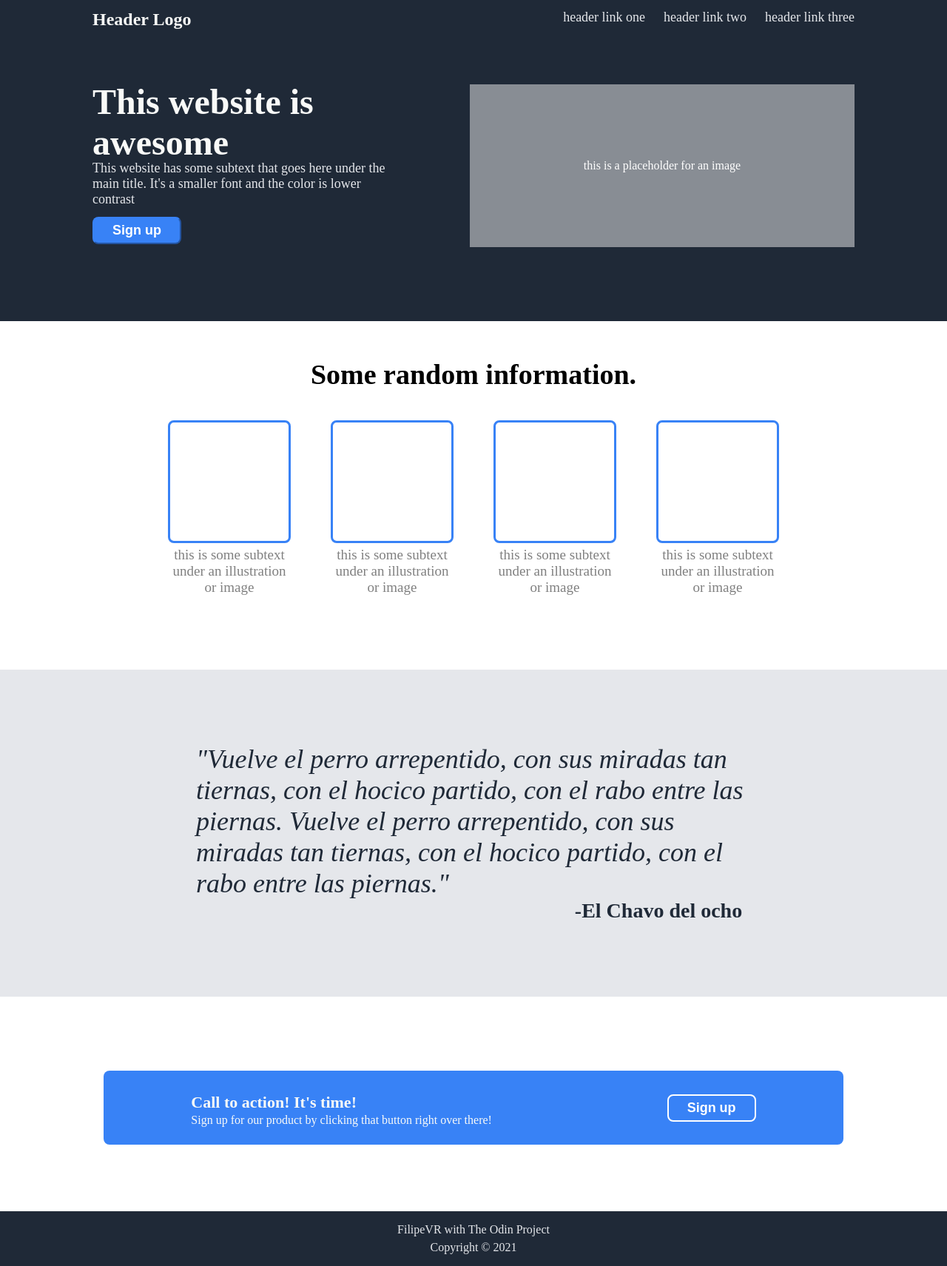
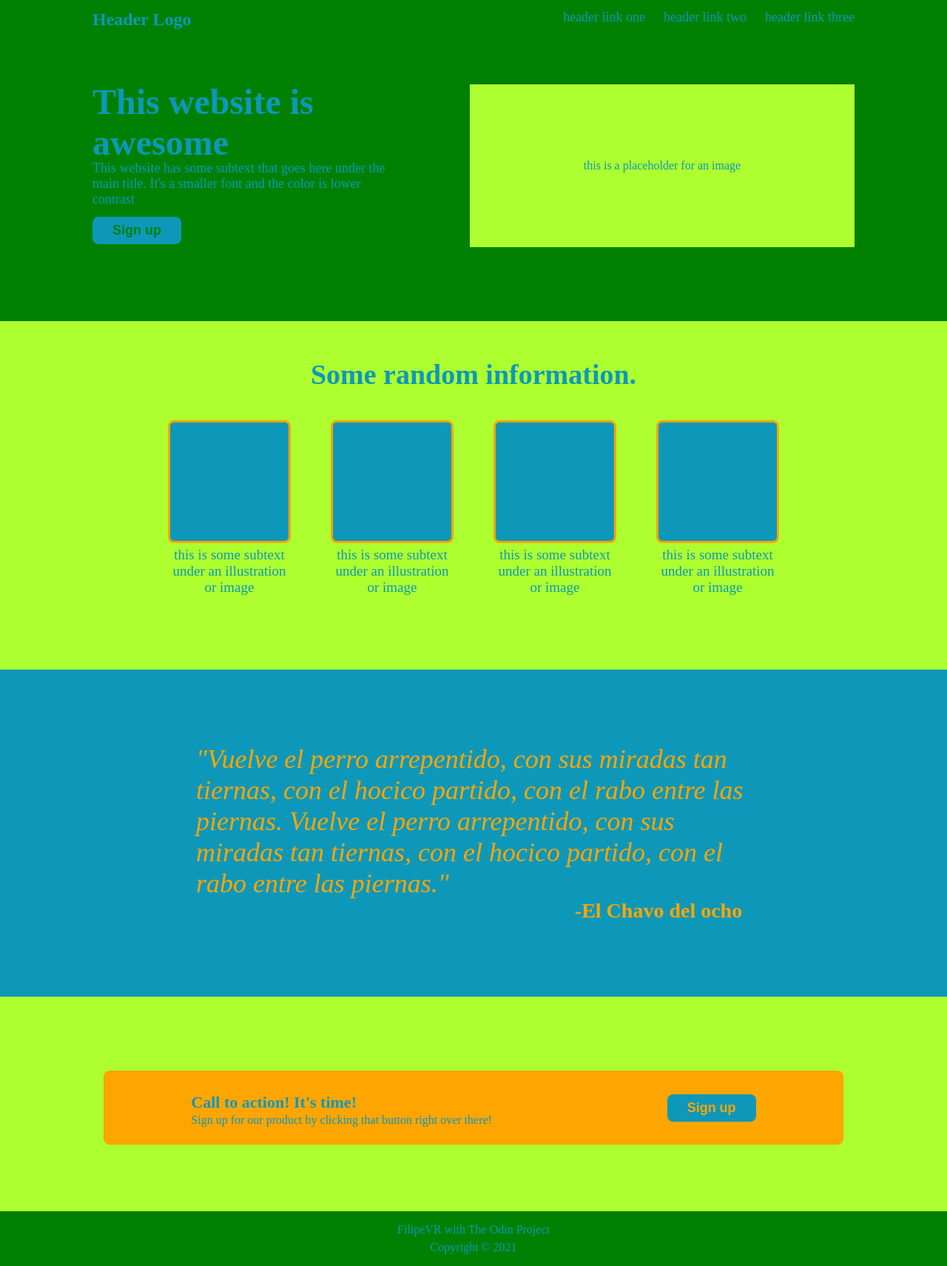
Before and after one commit to FilipeVR/Landing-Page, a plain HTML site: page index.html in a window 1280 px wide. Shown: the whole page at 74% size. Drawn offline with Linux system fonts and the light colour scheme.

Commit message:
update style.css

```diff
--- a/style.css
+++ b/style.css
@@ -5,7 +5,7 @@ html {
 }
 
 .header {
-    background-color: #1f2937;
+    background-color: green;
     padding-top: 15px;
     padding-bottom: 100px;
     margin-top: -10px;
@@ -26,7 +26,7 @@ html {
 .header-logo {
     font-size: 24px;
     font-weight: 900;
-    color: #f9faf8;
+    color: #0d98ba;
 }
 
 .header-right {
@@ -46,7 +46,7 @@ ul {
 
   a {
     font-size: 18px;
-    color: #e5e7eb;
+    color: #0d98ba;
     text-decoration: none;
   }
 
@@ -55,8 +55,8 @@ ul {
       justify-content: center;
       align-items: center;
       flex-shrink: 0;
-      background-color:rgba(255, 255, 255, 0.466);
-      color: white;
+      background-color:greenyellow;
+      color: #0d98ba;
       width: 520px;
       height: 220px
   }
@@ -65,13 +65,13 @@ ul {
       width: 300px;
       font-size: 48px;
       font-weight:bolder;
-      color: #f9faf8;
+      color: #0d98ba;
       margin-top: -10px;
   }
 
   .header-text p {
       font-size: 18px;
-      color: #e5e7eb;
+      color: #0d98ba;
       width: 400px;
       margin-top: -35px;
       flex: auto;
@@ -87,11 +87,12 @@ ul {
       padding-left: 25px;
       padding-top: 6px;
       padding-bottom: 6px;
-      background: #3882f6;
-      color: white;
+      background: #0d98ba;
+      color: green;
       font-weight: bolder;
       font-size: 18px;
-      border-color: #3882f6;
+      border-style: double;
+      border-color: #0d98ba;
       border-radius: 8px;
   }
 /*************************End of page's header styling**************************/
@@ -101,14 +102,17 @@ ul {
   .container {
       padding-top: 50px;
       padding-bottom: 100px;
+      background-color: greenyellow;
+      margin-right: -10px;
+      margin-left: -10px;
   }
 
   .container-img-placeholder {
       width: 160px;
       height: 160px;
-      border: 3.8px solid #3882f6;
+      border: 3.8px solid orange;
       border-radius: 8px;
-      background-color: white;
+      background-color: #0d98ba;
   }
 
   .title {
@@ -116,6 +120,7 @@ ul {
     font-weight: 900;
     display: flex;
     justify-content: center;
+    color: #0d98ba;
   }
 
   .supergroup {
@@ -123,6 +128,10 @@ ul {
     justify-content: center;
     margin-top: 40px;
     column-gap: 20px;
+  }
+
+  .supergroup .text{
+    color: #0d98ba;
   }
 
   .group {
@@ -146,7 +155,7 @@ ul {
 /*Start of page's quote container styling*/
 
   .quote-container {
-      background-color: #e5e7eb;
+      background-color: #0d98ba;
       padding-top: 100px;
       padding-bottom: 100px;
       margin-right: -10px;
@@ -161,13 +170,13 @@ ul {
       font-style: italic;
       font-size: 36px;
       font-weight: 300;
-      color: #1f2937;
+      color: orange;
       width: 750px;
   }
 
   .author {
       font-size: 28px;
-      color: #1f2937;
+      color: orange;
       font-weight: bolder;
       margin-right: -500px;
   }
@@ -181,20 +190,23 @@ ul {
     align-items: center;
     height: 300px;
     width: auto;
+    background-color: greenyellow;
+    margin-right: -10px;
+    margin-left: -10px;
   }
 
   .cta-container {
     display: flex;
     justify-content: space-around;
     align-items: center;
-    background-color: #3882f6;
+    background-color: orange;
     height: 100px;
     width: 1000px;
     border-radius: 8px;
   }
 
   .cta-text p {
-    color: #f9faf8;
+    color: #0d98ba;
   }
 
   .line-one {
@@ -211,12 +223,12 @@ ul {
     padding-left: 25px;
     padding-top: 6px;
     padding-bottom: 6px;
-    background: #3882f6;
-    color: white;
+    background: #0d98ba;
+    color: orange;
     font-weight: bolder;
     font-size: 18px;
     border-style: double;
-    border-color: white;
+    border-color: #0d98ba;
     border-radius: 8px;
   }
 /**************************End of page's cta container styling*************************/
@@ -227,8 +239,8 @@ ul {
     flex-direction: column;
     justify-content: center;
     align-items: center;
-    background-color: #1f2937;
-    color: #e5e7eb;
+    background-color: green;
+    color: #0d98ba;
     margin: -10px;
     font-weight: 500;
   }
```
